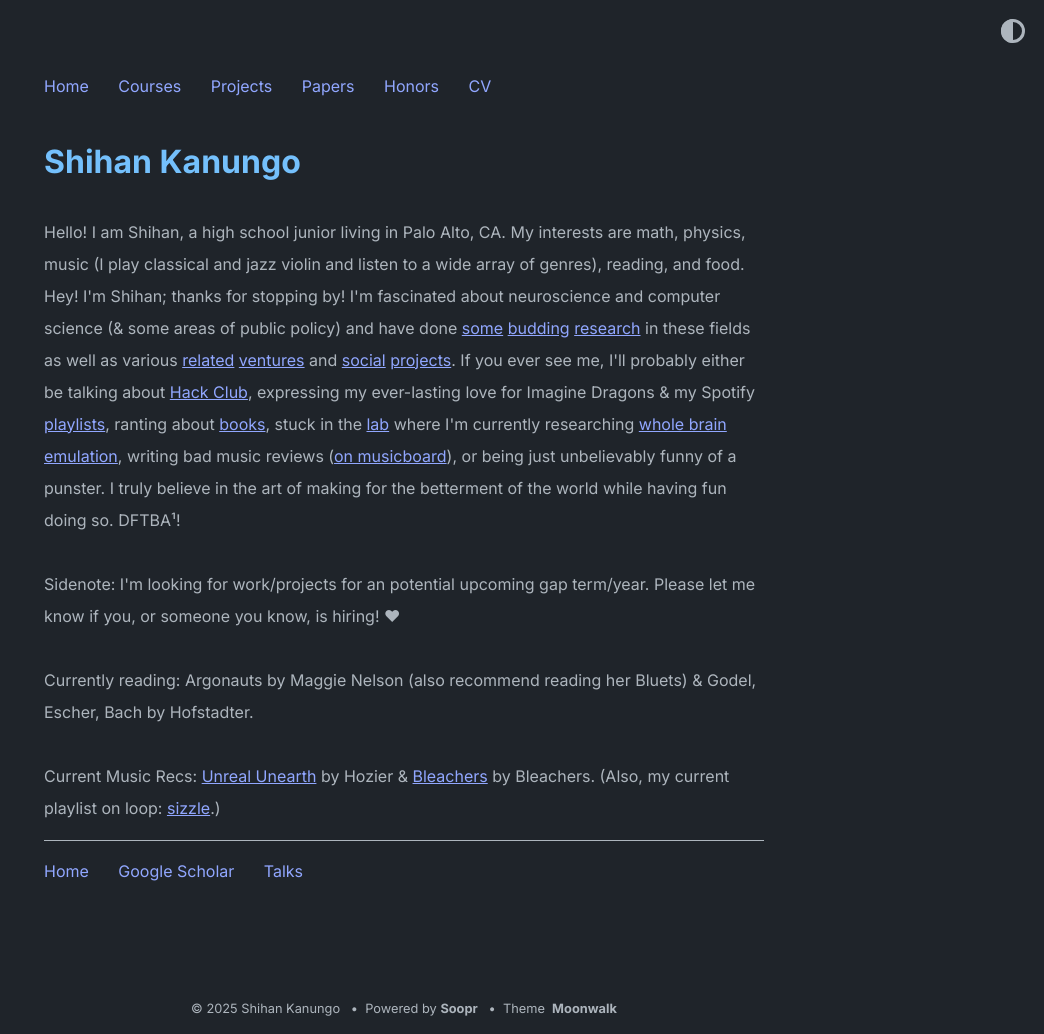
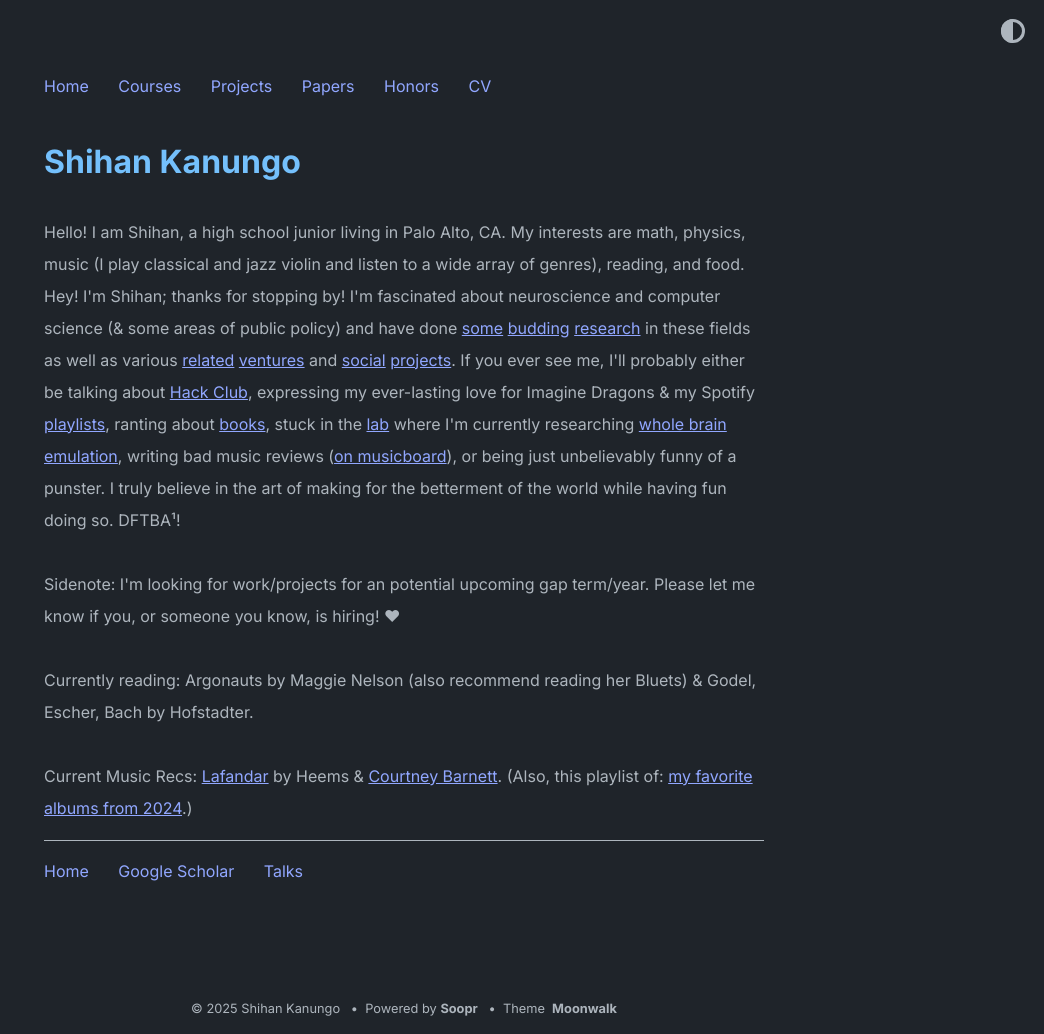
Before and after one commit to shihankanungo/shihankanungo.github.io, a Jekyll site: the page built from index.md, in a window 1280 px wide. Shown: the whole page, without its empty margins (236-1280 px from the left). Built offline with Jekyll 4.4.1, drawn with Linux system fonts in a browser that asks for light colours.

Commit message:
Update _config.yml

```diff
--- a/_config.yml
+++ b/_config.yml
@@ -11,7 +11,7 @@ description: > # description of the site (multiple lines allowed)
           <br /><br />
           <span style={{fontSize: '0.9rem', lineHeight: '0.7rem'}}><span style={{fontWeight: 'bold'}}>Currently reading</span>: <span style={{fontStyle: 'italic'}}>Argonauts</span> by Maggie Nelson (also recommend reading her Bluets) & <span style={{fontStyle: 'italic'}}>Godel, Escher, Bach</span> by Hofstadter.</span>
           <br /><br />
-          <span style={{fontSize: '0.9rem', lineHeight: '0.7rem'}}><span style={{fontWeight: 'bold'}}>Current Music Recs</span>: <a style={{fontStyle: 'italic'}} href="https://open.spotify.com/album/3gF9KIynrJaC80HbVayPMx?si=KBXUac8VREuHu01AzrYJqw">Unreal Unearth</a> by Hozier & <a style={{fontStyle: 'italic'}} href="https://open.spotify.com/artist/2eam0iDomRHGBypaDQLwWI?si=jzkiW3-XToqaC0pucylJEQ">Bleachers</a> by Bleachers. (Also, my current playlist on loop: <a style={{textDecoration: "underline", "textDecorationStyle": 'dotted', fontStyle: 'italic'}} href="https://open.spotify.com/playlist/1ME2BDtz6wgqk4bLqyl892?si=16714ccd369b4d81">sizzle</a>.) </span>
+          <span style={{fontSize: '0.9rem', lineHeight: '0.7rem'}}><span style={{fontWeight: 'bold'}}>Current Music Recs</span>: <a style={{fontStyle: 'italic'}} href="https://open.spotify.com/album/0txwScooV6S8rd8uhWfUGe?si=r-MswTWDTRK3KoW8IBIzMg">Lafandar</a> by Heems & <a style={{fontStyle: 'italic'}} href="https://open.spotify.com/playlist/0q3ljBMndxToa5p6pZ7sWY?si=9d6db34aeea24f48">Courtney Barnett</a>. (Also, this playlist of: <a style={{textDecoration: "underline", "textDecorationStyle": 'dotted', fontStyle: 'italic'}} href="https://open.spotify.com/playlist/0plT5tvEl6lVLrQDk0X3eu?si=fe06480b57f64999">my favorite albums from 2024</a>.) </span>
 
 permalink: /:slug
 
```
